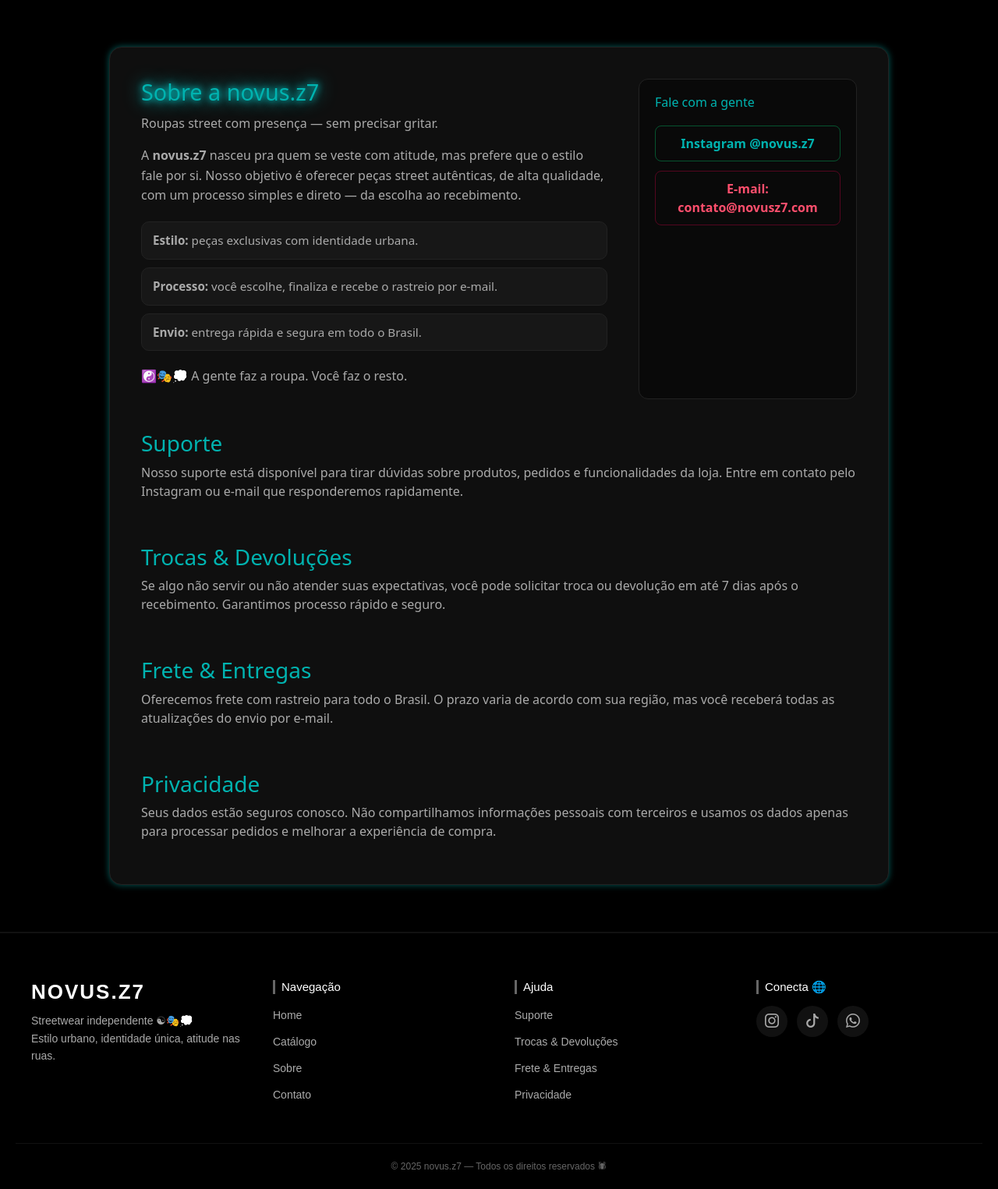
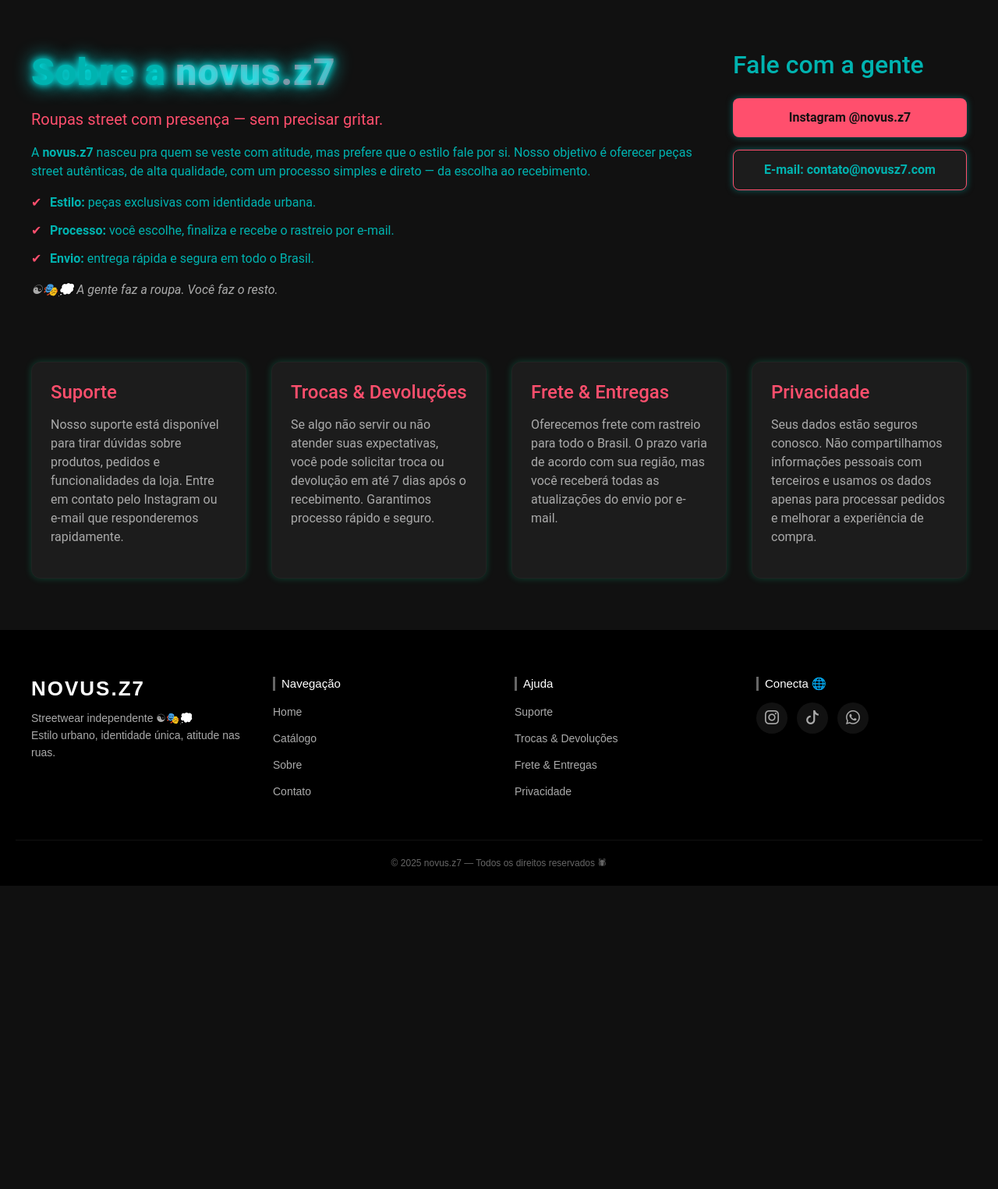
Before and after one commit to Ghostzinm/novus.z7--PI-, a PHP site: page /sobre.php in a window 1280 px wide. Shown: the part 70-1595 px from the top of the page at 78% size. After the commit the page ends 1206 px from the top, so only its background shows below. Run offline with PHP 8.4, Linux system fonts and the light colour scheme.

Commit message:
novo layout

```diff
--- a/css/sobre.css
+++ b/css/sobre.css
@@ -1,74 +1,151 @@
 :root {
-  --color-bg: #0f0f0f;
-  --color-bg-card: rgba(20, 20, 20, 0.85);
-  --color-primary: #00ff88;
-  --color-primary-dark: #00cc6a;
-  --color-secondary: #ff0055;
-  --color-text: #ffffff;
-  --color-text-muted: #aaaaaa;
-  --color-border: rgba(255, 255, 255, 0.1);
-  --shadow-neon: 0 0 15px var(--color-primary);
-  --transition-default: 0.4s ease-in-out;
+  --color-bg: #121212;
+  --color-card-bg: #1c1c1c;
+  --color-primary: #fffcf5;
+  --color-secondary: #00ffae;
+  --color-secondary-dark: #00cc8f;
+  --color-text-muted: #999;
+  --color-border: #333;
+  --shadow-neon: 0 0 12px var(--color-secondary);
+  --transition-default: 0.3s ease;
 }
 
-.novusz7 * { box-sizing: border-box; }
-html { scroll-behavior: smooth; }
-
-body.novusz7-body {
-  font-family: 'Poppins', sans-serif;
-  color: var(--color-text);
-  background: linear-gradient(180deg, rgba(0,255,136,0.03), rgba(0,0,0,0.9));
-  margin: 0;
-  padding: 0;
+.novusz7-main {
+  padding: 4rem 1rem;
+  background-color: var(--color-bg);
+  color: var(--color-primary);
+  font-family: 'Roboto', sans-serif;
 }
 
-header.novusz7-header {
-  padding: 20px 40px;
-  background: var(--color-bg-card);
-  border-bottom: 1px solid var(--color-border);
+.novusz7-about-section {
   display: flex;
+  flex-wrap: wrap;
   justify-content: space-between;
-  align-items: center;
-  box-shadow: var(--shadow-neon);
+  gap: 2rem;
+  max-width: 1200px;
+  margin: auto;
 }
-.novusz7-header__title { color: var(--color-primary); font-size:1.6rem; margin:0; }
 
-main.novusz7-main { padding: 60px 20px; display:flex; justify-content:center; }
-.novusz7-container {
-  max-width: 1000px;
-  width: 100%;
-  background-color: var(--color-bg-card);
-  border-radius: 16px;
-  padding: 40px;
-  display:flex;
-  flex-wrap:wrap;
-  gap:40px;
-  border:1px solid var(--color-border);
+.novusz7-about {
+  flex: 1 1 600px;
+}
+
+.novusz7-about h1 {
+  font-size: 3rem;
+  font-weight: 900;
+  margin-bottom: 1rem;
+  letter-spacing: 1px;
+}
+
+.novusz7-about .highlight {
+  background: linear-gradient(90deg, var(--color-secondary), var(--color-secondary-dark));
+  -webkit-background-clip: text;
+  -webkit-text-fill-color: transparent;
+}
+
+.novusz7-intro {
+  font-size: 1.25rem;
+  margin-bottom: 1rem;
+  color: var(--color-secondary);
+}
+
+.novusz7-features {
+  list-style: none;
+  padding: 0;
+  margin: 1rem 0;
+}
+
+.novusz7-features li {
+  margin-bottom: 0.75rem;
+  padding-left: 1.5rem;
+  position: relative;
+}
+
+.novusz7-features li::before {
+  content: '✔';
+  position: absolute;
+  left: 0;
+  color: var(--color-secondary);
+}
+
+.novusz7-tagline {
+  font-style: italic;
+  margin-top: 1rem;
+  color: var(--color-text-muted);
+}
+
+.novusz7-contact {
+  flex: 0 1 300px;
+  display: flex;
+  flex-direction: column;
+  gap: 1rem;
+}
+
+.novusz7-btn {
+  text-decoration: none;
+  padding: 0.8rem 1.5rem;
+  border-radius: 8px;
+  font-weight: 700;
+  text-align: center;
+  transition: var(--transition-default);
+  display: inline-block;
   box-shadow: var(--shadow-neon);
 }
 
-article.novusz7-about { flex:1 1 400px; }
-article.novusz7-about h1 { font-size:1.8rem; color: var(--color-primary); margin-bottom:10px; }
-article.novusz7-about p { line-height:1.6; margin-bottom:16px; color: var(--color-text-muted); }
-ul.novusz7-list { list-style:none; padding:0; margin:20px 0; }
-ul.novusz7-list li { background: rgba(255,255,255,0.03); border-radius:10px; border:1px solid var(--color-border); padding:12px 14px; margin-bottom:10px; color: var(--color-text-muted); font-size:0.95rem; }
+.novusz7-btn--primary {
+  background: var(--color-secondary);
+  color: var(--color-bg);
+}
 
-aside.novusz7-contact { flex:0 0 280px; display:flex; flex-direction:column; gap:12px; padding:20px; background:rgba(0,0,0,0.4); border-radius:12px; border:1px solid var(--color-border);}
-aside.novusz7-contact h2 { font-size:1rem; color: var(--color-primary); margin:0 0 8px 0;}
-.novusz7-btn { display:inline-block; text-decoration:none; padding:10px 16px; border-radius:8px; font-weight:600; border:1px solid transparent; transition: var(--transition-default); text-align:center;}
-.novusz7-btn--primary { color: var(--color-primary); border-color: rgba(0,255,136,0.3); background:transparent;}
-.novusz7-btn--primary:hover { box-shadow: var(--shadow-neon); transform: translateY(-3px);}
-.novusz7-btn--secondary { color: var(--color-secondary); border-color: rgba(255,0,85,0.3); background:transparent;}
+.novusz7-btn--primary:hover {
+  background: linear-gradient(45deg, var(--color-secondary), var(--color-secondary-dark));
+  color: #000;
+  transform: scale(1.05);
+  box-shadow: 0 0 20px var(--color-secondary), 0 0 30px var(--color-secondary-dark);
+}
 
-/* SEÇÕES DE EXPLICAÇÃO */
-.novusz7-topic h3 { color: var(--color-primary); margin-bottom:8px; }
-.novusz7-topic p { color: var(--color-text-muted); line-height:1.5; }
+.novusz7-btn--secondary {
+  background: var(--color-card-bg);
+  color: var(--color-primary);
+  border: 1px solid var(--color-secondary);
+}
 
-/* FOOTER */
-footer.novusz7-footer { padding:40px 20px 20px; background: var(--color-bg-card); border-top:1px solid var(--color-border); text-align:center; color: var(--color-text-muted);}
-footer.novusz7-footer ul { list-style:none; padding:0; margin:0 0 20px 0; display:flex; flex-wrap:wrap; justify-content:center; gap:20px;}
-footer.novusz7-footer a { color: var(--color-primary); text-decoration:none; transition: var(--transition-default);}
-footer.novusz7-footer a:hover { color: var(--color-secondary); text-shadow:0 0 8px var(--color-secondary);}
-footer.novusz7-footer small{ display:block; font-size:0.8rem; opacity:0.7;}
+.novusz7-btn--secondary:hover {
+  background: var(--color-secondary);
+  color: #000;
+  box-shadow: var(--shadow-neon);
+}
 
-@media(max-width:768px){ .novusz7-container{flex-direction:column;} aside.novusz7-contact{width:100%;} footer.novusz7-footer ul{gap:12px;} }
+.novusz7-topics-section {
+  display: grid;
+  grid-template-columns: repeat(auto-fit, minmax(250px, 1fr));
+  gap: 2rem;
+  margin-top: 4rem;
+  max-width: 1200px;
+  margin-left: auto;
+  margin-right: auto;
+}
+
+.novusz7-topic-card {
+  background-color: var(--color-card-bg);
+  border: 1px solid var(--color-border);
+  border-radius: 12px;
+  padding: 1.5rem;
+  transition: var(--transition-default);
+  box-shadow: 0 0 10px rgba(0,255,174,0.2);
+}
+
+.novusz7-topic-card h3 {
+  font-size: 1.5rem;
+  margin-bottom: 1rem;
+  color: var(--color-secondary);
+}
+
+.novusz7-topic-card p {
+  color: var(--color-text-muted);
+}
+
+.novusz7-topic-card:hover {
+  transform: translateY(-5px);
+  box-shadow: 0 0 20px var(--color-secondary), 0 0 30px var(--color-secondary-dark);
+}
--- a/sobre.php
+++ b/sobre.php
@@ -5,51 +5,50 @@ $emailContact = 'contato@novusz7.com';
 include 'templates/header.php';
 ?>
 
+<main class="novusz7-main">
 
-  <main class="novusz7-main">
-    <section class="novusz7-container">
-      <article class="novusz7-about" aria-labelledby="sobre-titulo">
-        <h1 id="sobre-titulo">Sobre a novus.z7</h1>
-        <p>Roupas street com presença — sem precisar gritar.</p>
+  <section class="novusz7-about-section">
+    <article class="novusz7-about" aria-labelledby="novusz7-sobre-titulo">
+      <h1 id="novusz7-sobre-titulo">Sobre a <span class="highlight">novus.z7</span></h1>
+      <p class="novusz7-intro">Roupas street com presença — sem precisar gritar.</p>
       <p>A <strong>novus.z7</strong> nasceu pra quem se veste com atitude, mas prefere que o estilo fale por si. Nosso objetivo é oferecer peças street autênticas, de alta qualidade, com um processo simples e direto — da escolha ao recebimento.</p>
 
-        <ul class="novusz7-list">
+      <ul class="novusz7-features">
         <li><strong>Estilo:</strong> peças exclusivas com identidade urbana.</li>
         <li><strong>Processo:</strong> você escolhe, finaliza e recebe o rastreio por e-mail.</li>
         <li><strong>Envio:</strong> entrega rápida e segura em todo o Brasil.</li>
       </ul>
 
-        <p>☯🎭💭 A gente faz a roupa. Você faz o resto.</p>
+      <p class="novusz7-tagline">☯🎭💭 A gente faz a roupa. Você faz o resto.</p>
     </article>
 
-      <aside class="novusz7-contact" aria-labelledby="contato-titulo">
-        <h2 id="contato-titulo">Fale com a gente</h2>
-        <a class="novusz7-btn novusz7-btn--primary" href="https://instagram.com/<?php echo htmlspecialchars($instagramHandle); ?>" target="_blank">Instagram @<?php echo htmlspecialchars($instagramHandle); ?></a>
-        <a class="novusz7-btn novusz7-btn--secondary" href="mailto:<?php echo htmlspecialchars($emailContact); ?>">E-mail: <?php echo htmlspecialchars($emailContact); ?></a>
+    <aside class="novusz7-contact" aria-labelledby="novusz7-contato-titulo">
+      <h2 id="novusz7-contato-titulo">Fale com a gente</h2>
+      <a class="novusz7-btn novusz7-btn--primary" href="https://instagram.com/<?php echo htmlspecialchars($instagramHandle); ?>" target="_blank">
+        Instagram @<?php echo htmlspecialchars($instagramHandle); ?>
+      </a>
+      <a class="novusz7-btn novusz7-btn--secondary" href="mailto:<?php echo htmlspecialchars($emailContact); ?>">
+        E-mail: <?php echo htmlspecialchars($emailContact); ?>
+      </a>
     </aside>
-
-      <!-- SEÇÕES DE EXPLICAÇÃO DOS TOPICOS -->
-      <section id="suporte" class="novusz7-topic">
-        <h3>Suporte</h3>
-        <p>Nosso suporte está disponível para tirar dúvidas sobre produtos, pedidos e funcionalidades da loja. Entre em contato pelo Instagram ou e-mail que responderemos rapidamente.</p>
   </section>
 
-      <section id="trocas" class="novusz7-topic">
-        <h3>Trocas & Devoluções</h3>
-        <p>Se algo não servir ou não atender suas expectativas, você pode solicitar troca ou devolução em até 7 dias após o recebimento. Garantimos processo rápido e seguro.</p>
+  <section class="novusz7-topics-section">
+    <?php
+    $topics = [
+      'Suporte' => 'Nosso suporte está disponível para tirar dúvidas sobre produtos, pedidos e funcionalidades da loja. Entre em contato pelo Instagram ou e-mail que responderemos rapidamente.',
+      'Trocas & Devoluções' => 'Se algo não servir ou não atender suas expectativas, você pode solicitar troca ou devolução em até 7 dias após o recebimento. Garantimos processo rápido e seguro.',
+      'Frete & Entregas' => 'Oferecemos frete com rastreio para todo o Brasil. O prazo varia de acordo com sua região, mas você receberá todas as atualizações do envio por e-mail.',
+      'Privacidade' => 'Seus dados estão seguros conosco. Não compartilhamos informações pessoais com terceiros e usamos os dados apenas para processar pedidos e melhorar a experiência de compra.'
+    ];
+    foreach($topics as $title => $desc): ?>
+      <div class="novusz7-topic-card">
+        <h3><?php echo $title; ?></h3>
+        <p><?php echo $desc; ?></p>
+      </div>
+    <?php endforeach; ?>
   </section>
 
-      <section id="frete" class="novusz7-topic">
-        <h3>Frete & Entregas</h3>
-        <p>Oferecemos frete com rastreio para todo o Brasil. O prazo varia de acordo com sua região, mas você receberá todas as atualizações do envio por e-mail.</p>
-      </section>
-
-      <section id="privacidade" class="novusz7-topic">
-        <h3>Privacidade</h3>
-        <p>Seus dados estão seguros conosco. Não compartilhamos informações pessoais com terceiros e usamos os dados apenas para processar pedidos e melhorar a experiência de compra.</p>
-      </section>
-
-    </section>
 </main>
 
 <?php include 'templates/footer.php'; ?>
```
Lines whose indentation alone changed are shown as unchanged.
